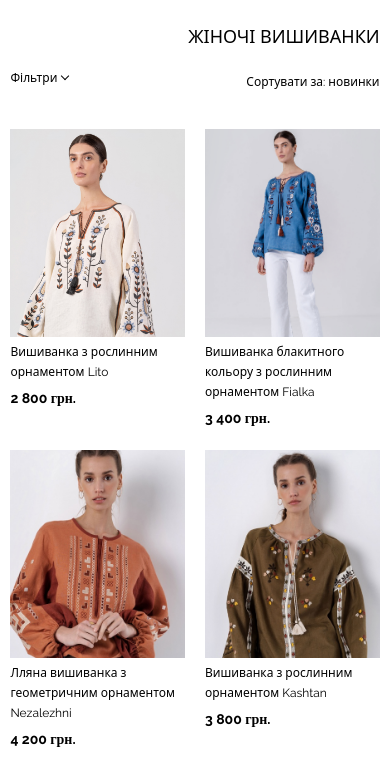
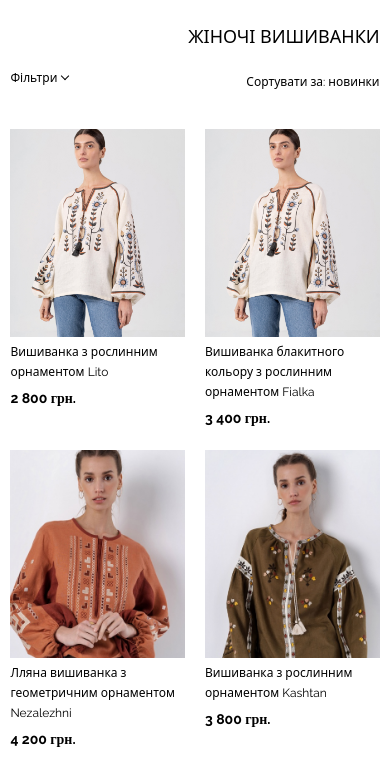
Before and after one commit to Anna-Gomerova/projector__course_project, a website: page index.html in a window 390 px wide. Shown: the part 36-804 px from the top of the page. Drawn offline with Linux system fonts and the light colour scheme; a web font is replaced by a local one.

Commit message:
First card img complete.

```diff
--- a/index.html
+++ b/index.html
@@ -362,16 +362,45 @@
                         </div>
                         <div class="catalog__list">
                             <div class="catalog__card card">
-                                <div class="card__illustration">
+                                <!-- <div class="card__illustration">
                                     <img class="card__img img" src="./img/card_img1_2x.jpg" alt="Вишиванка з рослинним орнаментом Lito">
                                     <img class="card__img_detail img" src="./img/card_img1_front_2x.jpg" alt="Вишиванка з рослинним орнаментом Lito">
-                                </div>
+                                </div> -->
+                                <a class="card__illustration" href="#">
+                                    <picture class="card__img-sourse">
+                                        <source media="(min-width: 1024px)" srcset="./img/card_img1_2x.jpg">
+                                        <source media="(min-width: 300px)" srcset="./img/card_img1_mobile_2x.jpg">
+                                        <img class="card__img img" src="./img/card_img1_mobile_2x.jpg" alt="Вишиванка з рослинним орнаментом Lito">
+                                    </picture>
+                                    <picture class="card__img-sourse">
+                                        <source media="(min-width: 1024px)" srcset="./img/card_img1_front_2x.jpg">
+                                        <source media="(min-width: 300px)" srcset="./img/card_img1_front_mobile_2x.jpg">
+                                        <img class="card__img_detail img" src="./img/card_img1_front_mobile_2x.jpg" alt="Збільшена деталь вишиванки з рослинним орнаментом Lito">
+                                    </picture>
+                                </a>
 
                                 <a class="card__description" href="#">Вишиванка з рослинним орнаментом Lito</a>
                                 <p class="card__price">2 800 грн.</p>
                             </div>
                             <div class="catalog__card card">
-                                <img class="card__img img" src="./img/card_img2_2x.jpg" alt="Вишиванка блакитного кольору з рослинним орнаментом Fialka">
+                                <a class="card__illustration" href="#">
+                                    <picture class="card__img-sourse">
+                                        <source media="(min-width: 1024px)" srcset="./img/card_img1_2x.jpg">
+                                        <source media="(min-width: 300px)" srcset="./img/card_img1_mobile_2x.jpg">
+                                        <img class="card__img img" src="./img/card_img1_mobile_2x.jpg" alt="Вишиванка з рослинним орнаментом Lito">
+                                    </picture>
+                                    <picture class="card__img-sourse">
+                                        <source media="(min-width: 1024px)" srcset="./img/card_img1_front_2x.jpg">
+                                        <source media="(min-width: 300px)" srcset="./img/card_img1_front_mobile_2x.jpg">
+                                        <img class="card__img_detail img" src="./img/card_img1_front_mobile_2x.jpg" alt="Збільшена деталь вишиванки з рослинним орнаментом Lito">
+                                    </picture>
+                                </a>
+
+                                <!-- <a class="card__illustration" href="#">
+                                    <img class="card__img img" src="./img/card_img1_2x.jpg" alt="Вишиванка з рослинним орнаментом Lito">
+                                    <img class="card__img_detail img" src="./img/card_img1_front_2x.jpg" alt="Вишиванка з рослинним орнаментом Lito">
+                                </a> -->
+                                <!-- <img class="card__img img" src="./img/card_img2_2x.jpg" alt="Вишиванка блакитного кольору з рослинним орнаментом Fialka"> -->
                                 <a class="card__description" href="#">Вишиванка блакитного кольору з рослинним орнаментом Fialka</a>
                                 <p class="card__price">3 400 грн.</p>
                             </div>
```
